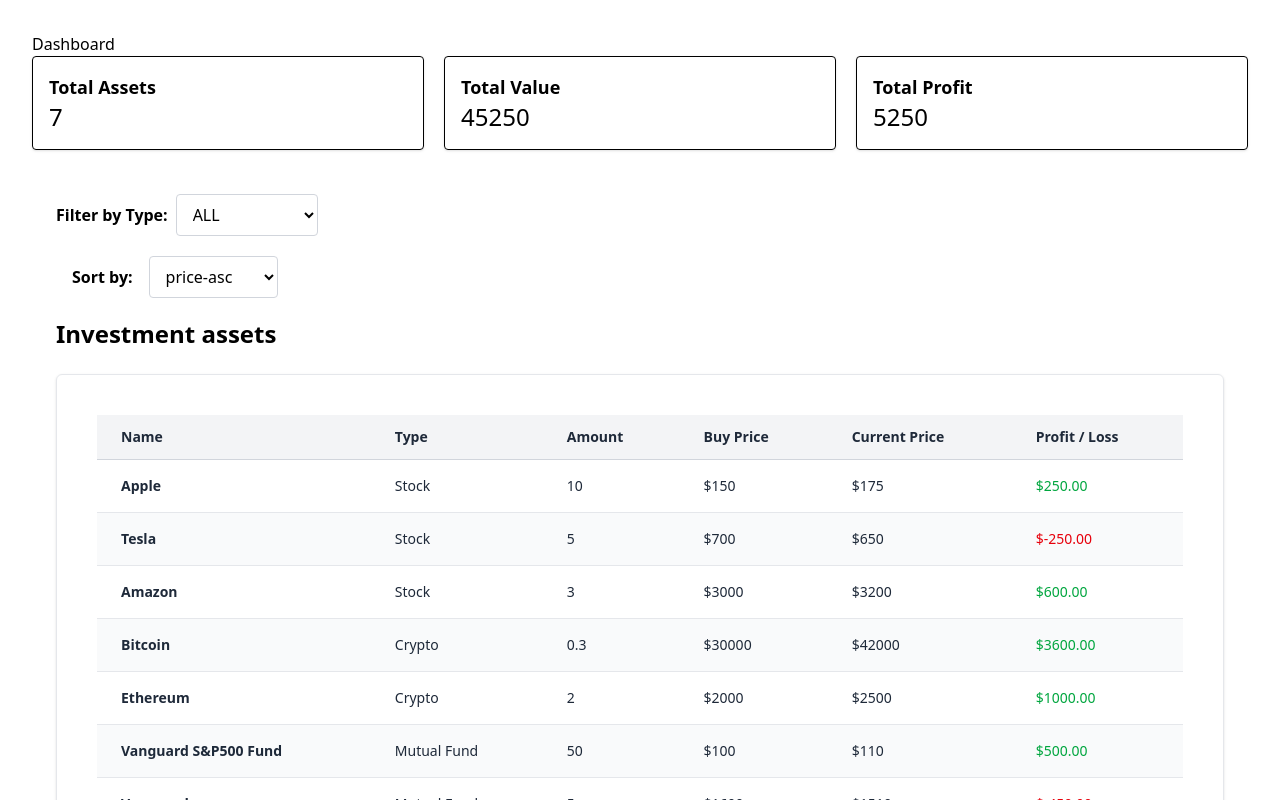
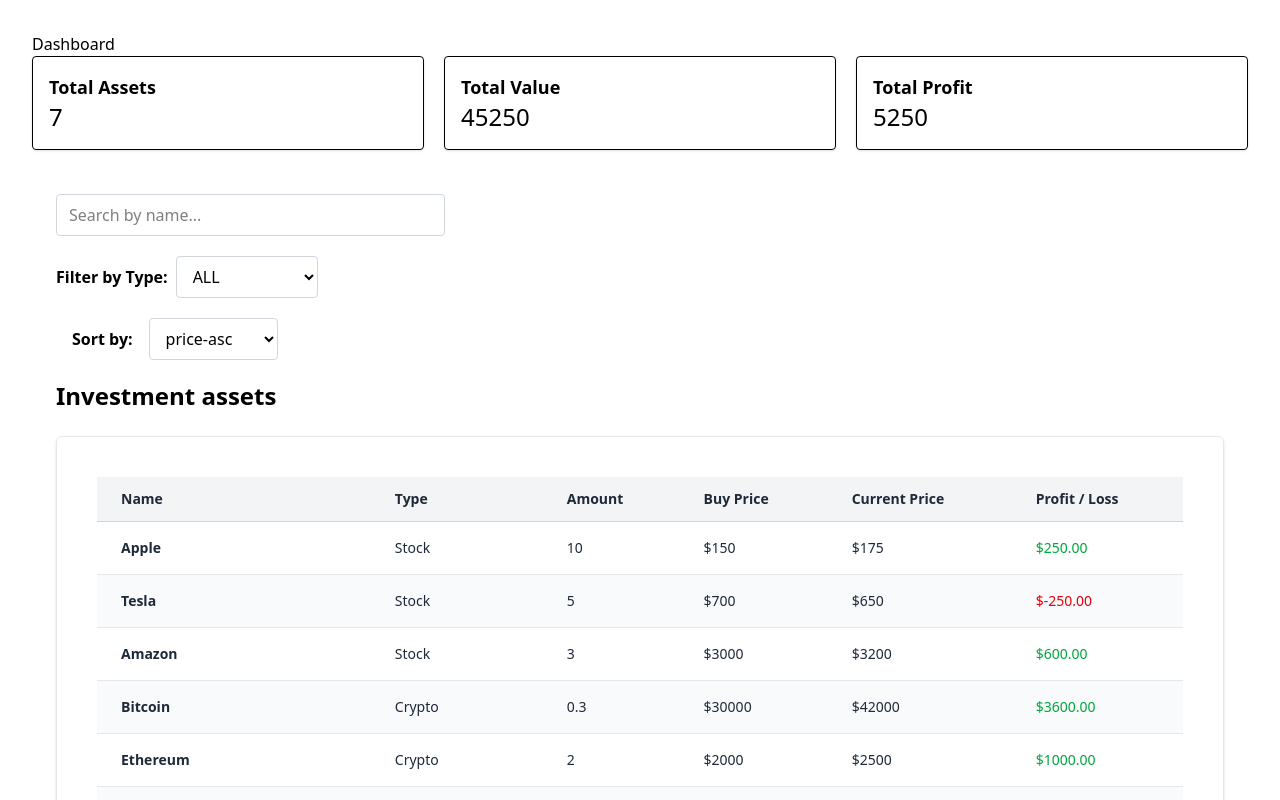
Before and after one commit to Moatasem-osama/meta-software-task, a Next.js app: page /dashboard in a window 1280 px wide. Shown: the top 800 px of the page. Built offline with nearby package versions, Linux system fonts and the light colour scheme.

Commit message:
add searching with debounced

```diff
--- a/app/Table.tsx
+++ b/app/Table.tsx
@@ -1,16 +1,29 @@
 "use client";
 
-import { useState  } from "react";
+import { useState , useEffect } from "react";
 import assets from "../public/assets/assets.json";
 
 export default function Table() {
+  const [searchTerm, setSearchTerm] = useState("");
+const [debouncedSearch, setDebouncedSearch] = useState("");
 const [sortBy, setSortBy] = useState("none");
+
+
   const [filter, setFilter] = useState("ALL");
   const filteredAssets =
     filter === "ALL" ? assets : assets.filter((a) => a.type === filter);
+  const searchedAssets = filteredAssets.filter((asset) =>
+    asset.name.toLowerCase().includes(debouncedSearch.toLowerCase()),
+  );
+  useEffect(() => {
+    const timer = setTimeout(()=>{
+      setDebouncedSearch(searchTerm);
+    } , 500)
+      return () => clearTimeout(timer);
 
+  }, [searchTerm])
 
-const sortedAssets = [...filteredAssets];
+const sortedAssets = [...searchedAssets];
 if (sortBy === "price-asc") {
   sortedAssets.sort((a, b) => a.currentPrice - b.currentPrice);
 } else if (sortBy === "price-desc") {
@@ -22,7 +35,15 @@ if (sortBy === "price-asc") {
 }
   return (
     <div className="p-6">
-
+      <div className="my-5">
+        <input
+          type="text"
+          placeholder="Search by name..."
+          value={searchTerm}
+          onChange={(e) => setSearchTerm(e.target.value)}
+          className="border border-gray-300 rounded px-3 py-2 w-full md:w-1/3"
+        />
+      </div>
       <div className="my-5">
         <label className="mr-2 font-semibold">Filter by Type:</label>
 
```
